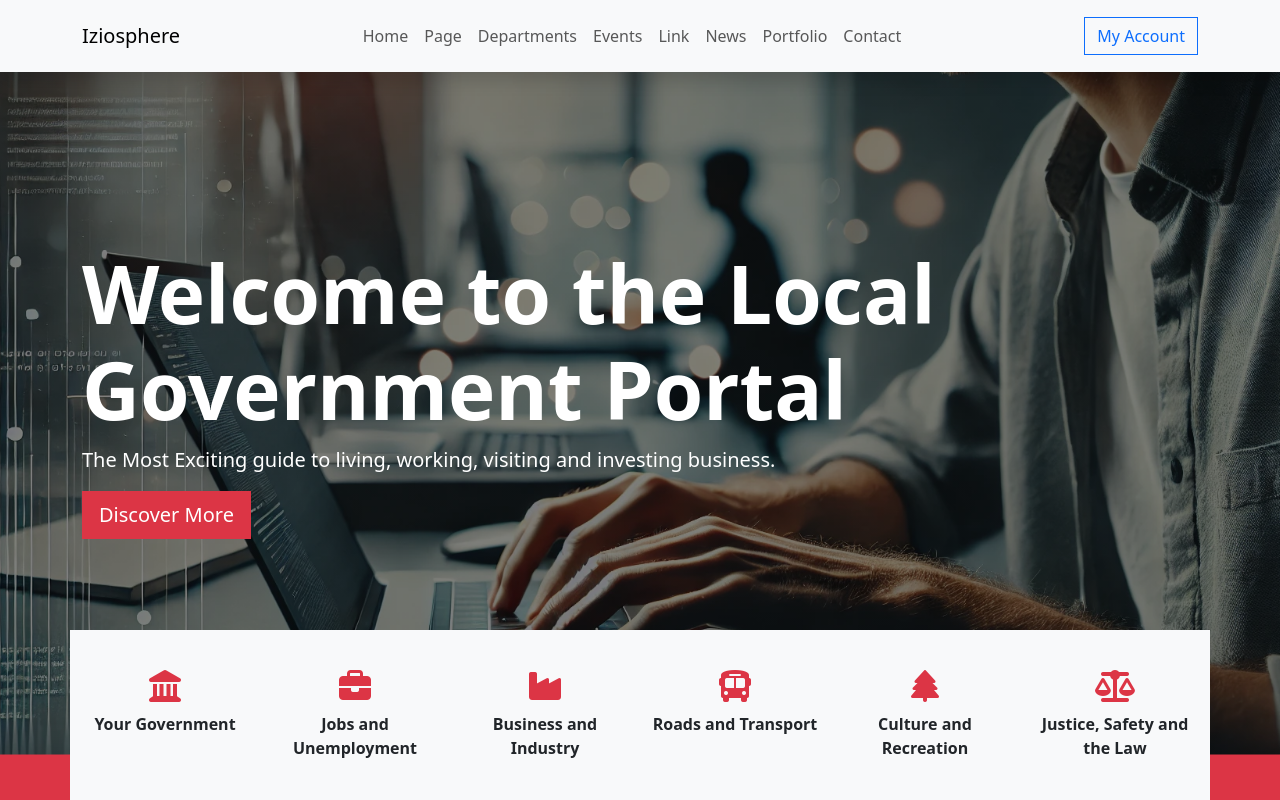
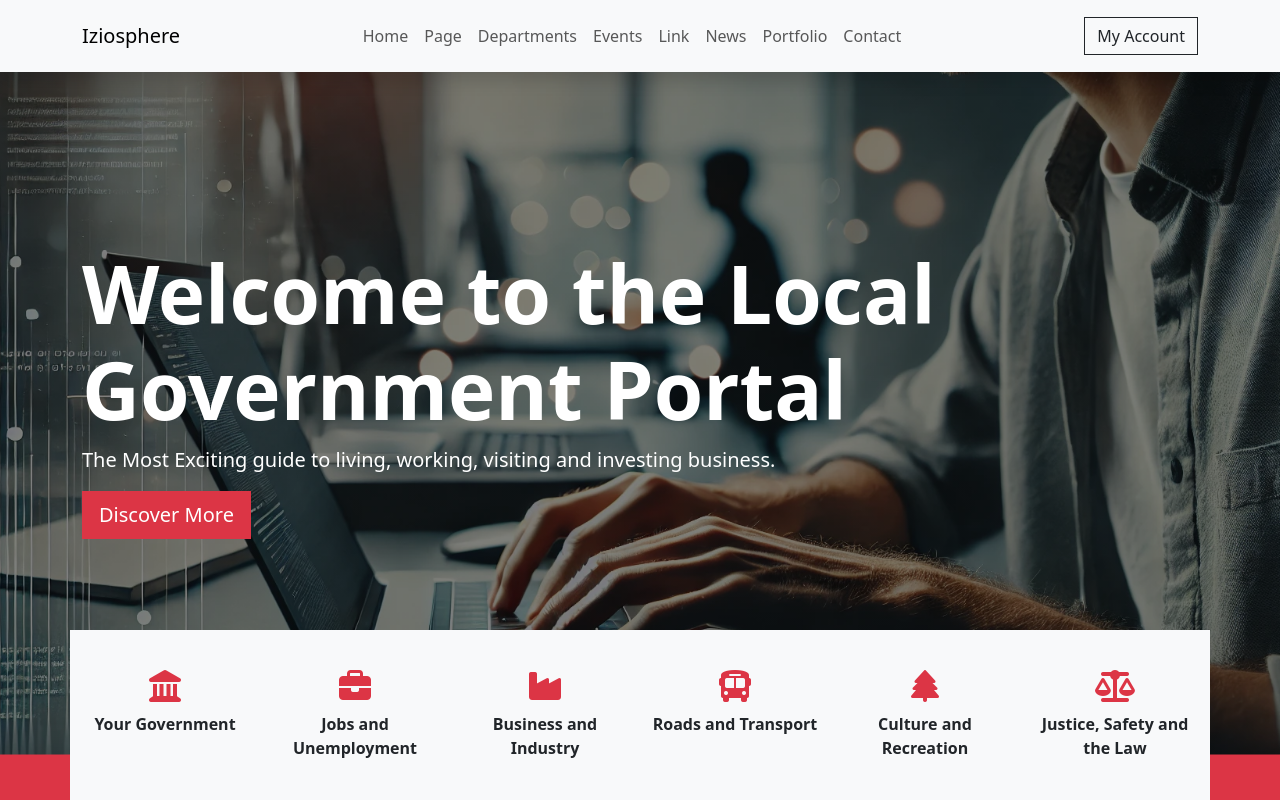
Before and after one commit to Iziosphere/iziosphere.fr, an Angular app: page / in a window 1280 px wide. Shown: the top 800 px of the page. Built offline with nearby package versions, Linux system fonts and the light colour scheme; a web font is replaced by a local one.

Commit message:
fix : color of the button

```diff
--- a/src/app/app.component.html
+++ b/src/app/app.component.html
@@ -53,7 +53,7 @@
                 aria-expanded="false">
           <i class="far fa-user"></i>
         </button>
-        <button class="btn btn-outline-primary rounded-0 d-none d-lg-block" type="button"
+        <button class="btn btn-outline-dark rounded-0 d-none d-lg-block" type="button"
                 data-bs-toggle="dropdown" aria-expanded="false">
           My Account
         </button>
```
